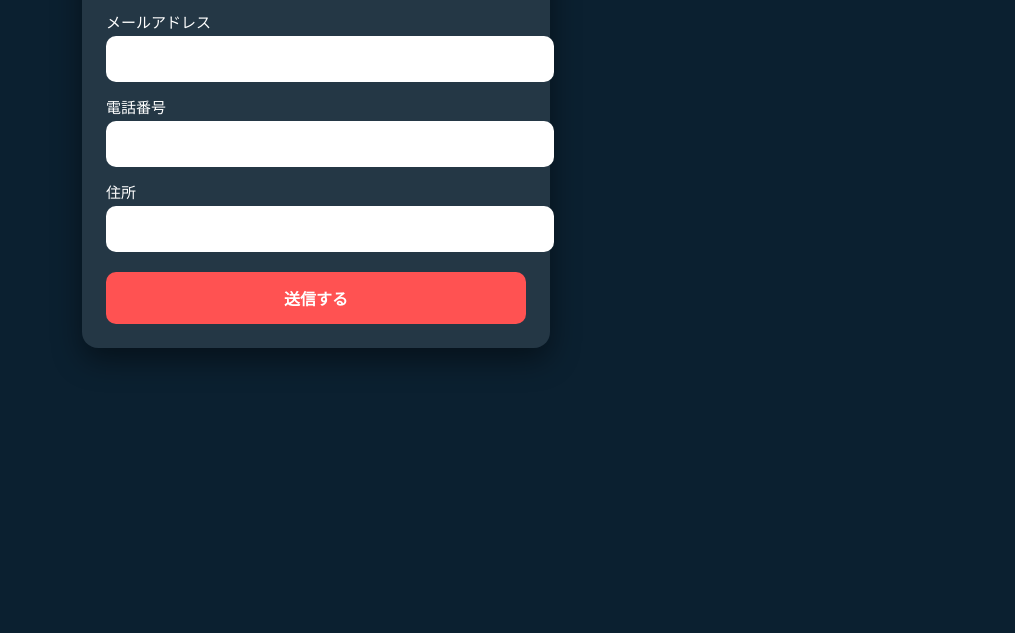
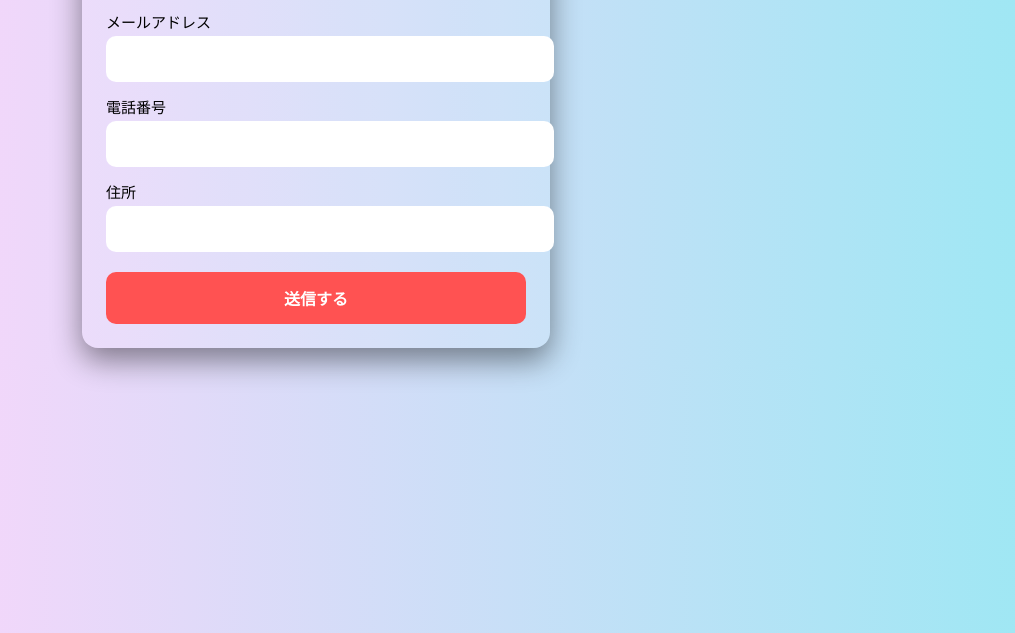
Before and after one commit to novelstar354/form, a plain HTML site: page index.html in a window 1280 px wide. Shown: the part 167-800 px from the top of the page, without its empty margins (132-1147 px from the left). Drawn offline with Linux system fonts and the light colour scheme.

Commit message:
Update index.html

```diff
--- a/index.html
+++ b/index.html
@@ -7,9 +7,9 @@
 <style>
   body{
     margin:0;
-    background:#0b2030;
+     background-image: linear-gradient(90deg, rgba(251, 213, 251, 1), rgba(149, 233, 243, 1));
     font-family:"Noto Sans JP", sans-serif;
-    color:#fff;
+    color:#000000;
     padding:20px;
     display:flex;
     justify-content:center;
@@ -36,7 +36,7 @@
     width:100%;
     padding:14px;
     background:#ff5252;
-    color:#fff;
+    color:#FFFFFF;
     border:none;
     border-radius:10px;
     font-size:16px;
@@ -55,7 +55,7 @@ footer {
            padding: 30px;
            text-align: center;
            font-size: 0.85rem;
-           color: rgba(255,255,255,0.5);
+           color: #012969;
            border-top: 1px solid rgba(255,255,255,0.1);
            margin-top: 60px;
        }
```
